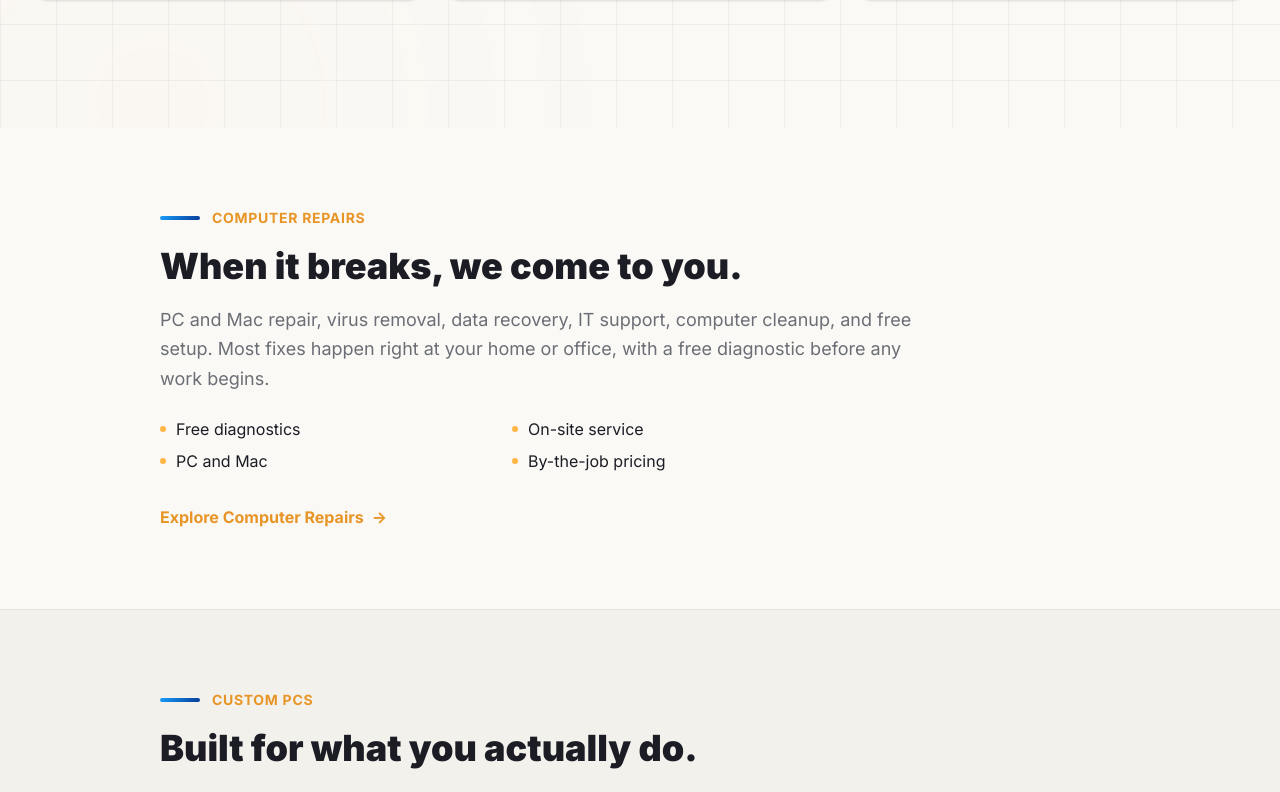
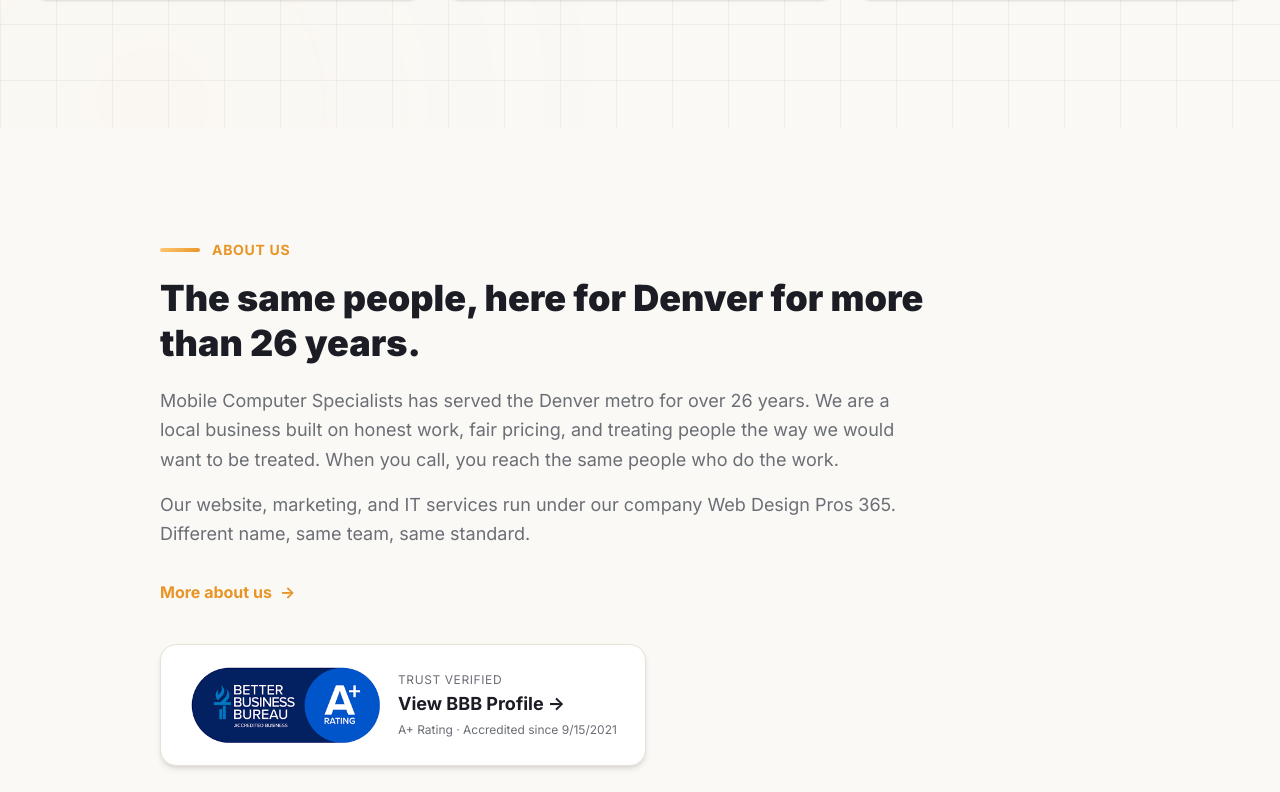
Before and after one commit to AppStudioPros/mobile-computer-specialists, a Next.js app: page / in a window 1280 px wide. Shown: the part 1642-2434 px from the top of the page. Built offline with nearby package versions, Linux system fonts and the light colour scheme; some icons are missing.

Commit message:
Homepage: move About above services; use real BBB accredited seal image from webdesignpros365 (MCS profile + 9/15/2021)

```diff
--- a/src/app/page.tsx
+++ b/src/app/page.tsx
@@ -13,10 +13,10 @@ export default function Home() {
       <Hero />
       <TrustStrip />
       <WeComeToYou />
+      <HomeAbout />
       <HomeServiceSections />
       <McsPromise />
       <SocialProof />
-      <HomeAbout />
       <FinalCta />
     </>
   );
--- a/src/components/ui/BbbBadge.tsx
+++ b/src/components/ui/BbbBadge.tsx
@@ -6,10 +6,9 @@ const BBB_PROFILE =
   "https://www.bbb.org/us/co/arvada/profile/computer-repair/mobile-computer-specialists-1296-90100509";
 
 /**
- * BBB A+ trust badge, styled to match the Web Design Pros 365 site:
- * navy "Better Business Bureau / Accredited Business" pill connected to a
- * blue "A+ RATING" section, with Trust Verified text alongside.
- * Renders inline (no section wrapper) so it can be dropped into any section.
+ * BBB A+ trust badge using the official accredited seal image
+ * (same asset as the Web Design Pros 365 site). Renders inline
+ * (no section wrapper) so it can be dropped into any section.
  */
 export default function BbbBadge() {
   return (
@@ -21,49 +20,29 @@ export default function BbbBadge() {
       whileInView={{ opacity: 1, y: 0 }}
       viewport={{ once: true }}
       transition={{ duration: 0.6 }}
-      className="group inline-flex flex-col sm:flex-row items-center gap-5 bg-white rounded-2xl border border-[var(--color-mcs-line)] shadow-sm hover:shadow-md transition-all px-6 py-5"
+      aria-label="BBB Accredited Business — A+ Rating — View profile"
+      title="BBB Accredited · A+ Rating since 9/15/2021"
+      className="group inline-flex items-center gap-4 px-7 py-5 rounded-2xl bg-white border border-[var(--color-mcs-line)] shadow-md hover:border-[var(--color-mcs-amber)] hover:shadow-xl transition-all"
     >
-      {/* BBB + A+ connected pill */}
-      <div className="flex items-stretch shrink-0 rounded-xl overflow-hidden">
-        {/* Navy: Better Business Bureau / Accredited Business */}
-        <div className="flex items-center gap-2 bg-[#0A2A66] text-white px-4 py-3">
-          <svg viewBox="0 0 24 24" className="w-5 h-5 fill-white shrink-0" aria-hidden="true">
-            <path d="M12 2c-1.1 2.2-2.5 3.4-4 4 .6 2.4-.2 4.2-1.2 5.6C8.4 11.4 10 11 12 11s3.6.4 5.2.6c-1-1.4-1.8-3.2-1.2-5.6-1.5-.6-2.9-1.8-4-4z" />
-            <path d="M6 13c0 4 2.7 7 6 9 3.3-2 6-5 6-9-1.8-.3-3.9-.6-6-.6s-4.2.3-6 .6z" opacity="0.85" />
-          </svg>
-          <div className="leading-none">
-            <div className="text-[9px] font-extrabold tracking-tight uppercase">
-              Better Business
-            </div>
-            <div className="text-[9px] font-extrabold tracking-tight uppercase">
-              Bureau
-            </div>
-            <div className="text-[6px] font-semibold tracking-widest uppercase opacity-70 mt-0.5">
-              Accredited Business
-            </div>
-          </div>
-        </div>
-        {/* Blue: A+ RATING */}
-        <div className="flex flex-col items-center justify-center bg-[#1F6FE0] text-white px-4 py-3 leading-none">
-          <span className="text-xl font-black">A+</span>
-          <span className="text-[7px] font-bold tracking-widest uppercase mt-0.5 opacity-90">
-            Rating
-          </span>
-        </div>
-      </div>
-
-      {/* Text */}
-      <div className="text-center sm:text-left">
-        <div className="text-[11px] font-bold uppercase tracking-widest text-[var(--color-mcs-amber-deep)] mb-1">
+      {/* eslint-disable-next-line @next/next/no-img-element */}
+      <img
+        src="/brand/bbb-accredited.png"
+        alt="BBB Accredited Business A+ Rating"
+        className="h-16 md:h-20 w-auto"
+        width={170}
+        height={70}
+      />
+      <div className="text-left">
+        <div className="text-xs uppercase tracking-wider text-[var(--color-mcs-muted)] mb-0.5">
           Trust Verified
         </div>
-        <div className="text-lg font-bold text-[var(--color-mcs-text)] group-hover:text-[var(--color-mcs-amber-deep)] transition-colors">
+        <div className="text-base md:text-lg font-bold text-[var(--color-mcs-text)] group-hover:text-[var(--color-mcs-amber-deep)] transition-colors">
           View BBB Profile
           <span className="inline-block ml-1 group-hover:translate-x-1 transition-transform">
             &rarr;
           </span>
         </div>
-        <div className="text-sm text-[var(--color-mcs-muted)] mt-0.5">
+        <div className="text-xs text-[var(--color-mcs-muted)] mt-1">
           A+ Rating &middot; Accredited since 9/15/2021
         </div>
       </div>
```
Also changed, not shown: public/brand/bbb-accredited.png (added).
